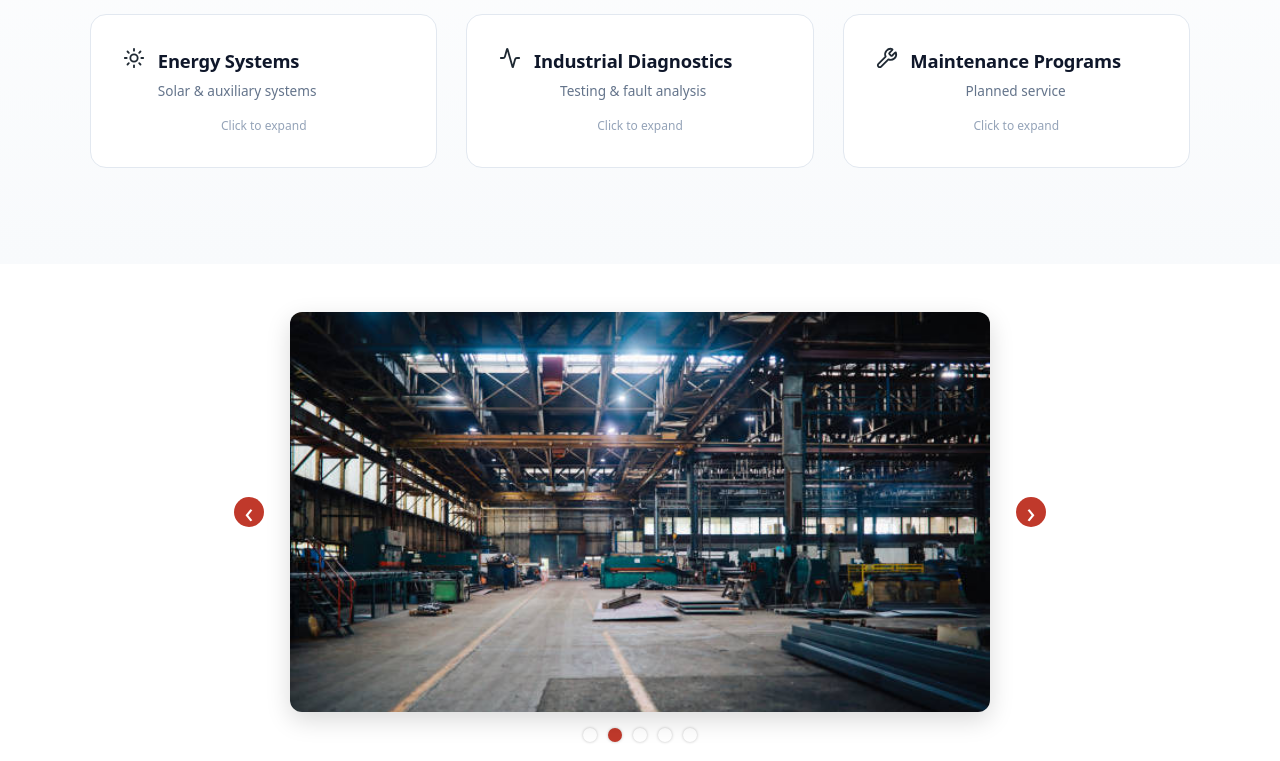
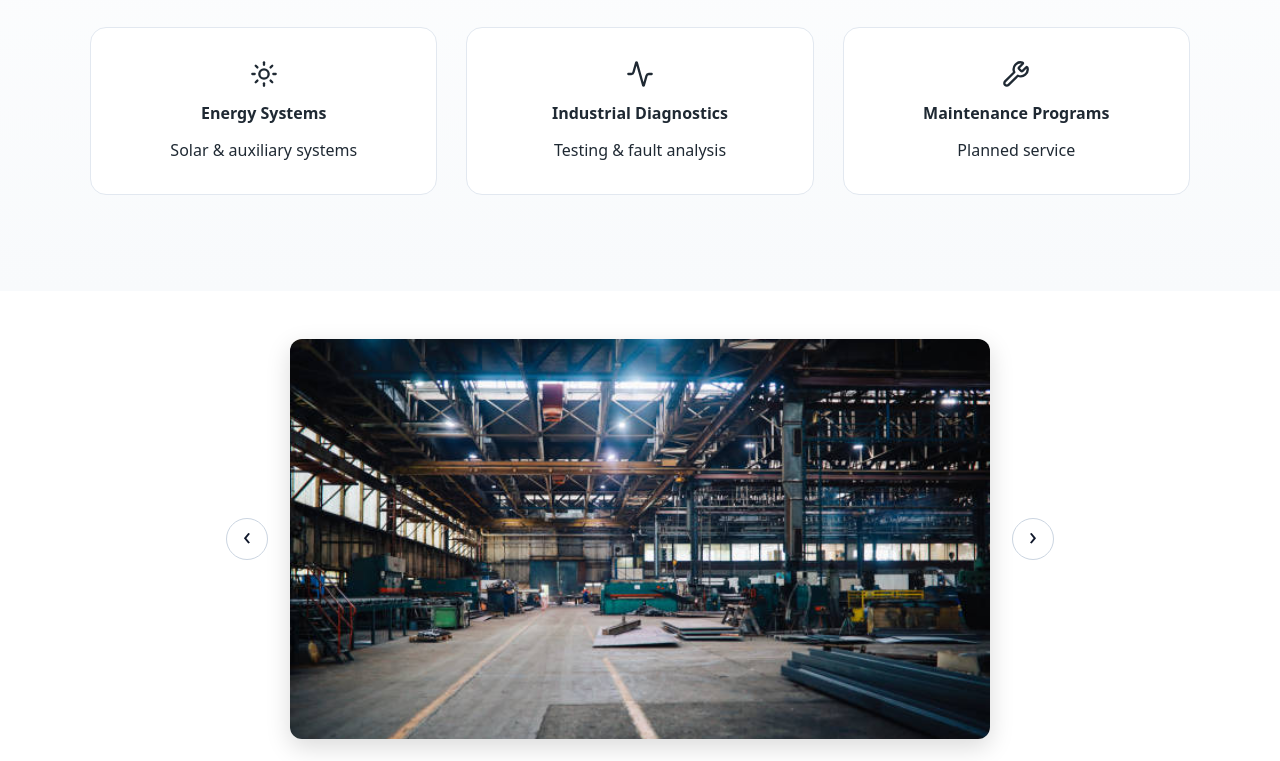
Before and after one commit to martavukovic/Velmot, a Next.js app: page / in a window 1280 px wide. Shown: the part 899-1660 px from the top of the page. Built offline with nearby package versions, Linux system fonts and the light colour scheme.

Commit message:
Refreshing homepage

```diff
--- a/src/app/Home.module.css
+++ b/src/app/Home.module.css
@@ -198,61 +198,6 @@
   box-shadow: 0 8px 24px rgba(0, 0, 0, 0.15);
 }
 
-
-.carouselBtn {
-  width: 30px;
-  height: 30px;
-
-  background: #c0392b;
-  border: none;
-  border-radius: 50%;
-
-  color: white;
-  font-size: 1.8rem;
-  font-weight: 300;
-  line-height: 1;
-
-  display: flex;
-  align-items: center;
-  justify-content: center;
-
-  cursor: pointer;
-  user-select: none;
-
-  transition:
-    background-color 0.2s ease,
-    transform 0.15s ease,
-    box-shadow 0.2s ease;
-}
-
-.carouselBtn:hover {
-  background: #af2e26;
-  transform: translateY(-1px);
-  box-shadow: 0 6px 16px rgba(192, 57, 43, 0.35);
-}
-
-.carouselBtn:active {
-  background: #8b231d;
-  transform: translateY(0);
-  box-shadow: 0 3px 8px rgba(192, 57, 43, 0.35);
-}
-
-.carouselBtn:first-child {
-  position: absolute;
-  left: -56px;
-}
-
-.carouselBtn:last-child {
-  position: absolute;
-  right: -56px;
-}
-
-.carouselDots {
-  margin-top: 1rem;
-  display: flex;
-  gap: 0.7rem;
-}
-
 .dot {
   width: 14px;
   height: 14px;
@@ -264,6 +209,45 @@
 
 .activeDot {
   background-color: #c0392b;
+}
+
+.arrow {
+  position: absolute;
+  top: 50%;
+  transform: translateY(-50%);
+  background: transparent;
+  border: 1px solid #cbd5e1;
+  color: #0f172a;
+  width: 42px;
+  height: 42px;
+  border-radius: 50%;
+  font-size: 1.6rem;
+  font-weight: 400;
+  padding-bottom: 5.5px;
+  cursor: pointer;
+
+  display: flex;
+  align-items: center;
+  justify-content: center;
+
+  transition:
+    background-color 0.2s ease,
+    border-color 0.2s ease,
+    transform 0.15s ease;
+}
+
+.arrow:hover {
+  background-color: #f1f5f9;
+  border-color: #94a3b8;
+  transform: translateY(-50%) scale(1.05);
+}
+
+.left {
+  left: -64px;   /* IZVAN SLIKE */
+}
+
+.right {
+  right: -64px;  /* IZVAN SLIKE */
 }
 
 /* ======================
@@ -354,6 +338,88 @@
 }
 
 /* ======================
+   SERVICES – CENTERED
+====================== */
+
+.card {
+  display: flex;
+  flex-direction: column;
+  align-items: center;
+  text-align: center;
+  gap: 0.8rem;
+}
+
+/* ======================
+   MODAL
+====================== */
+
+.modalOverlay {
+  position: fixed;
+  inset: 0;
+  background: rgba(15, 23, 42, 0.65);
+  backdrop-filter: blur(4px);
+  display: flex;
+  align-items: center;
+  justify-content: center;
+  z-index: 2000;
+  animation: fadeIn 0.25s ease;
+}
+
+
+.modal {
+  background: white;
+  border-radius: 20px;
+  padding: 2.6rem 2.4rem;
+  max-width: 520px;
+  width: 90%;
+  text-align: center;
+  box-shadow: 0 40px 90px rgba(0,0,0,0.35);
+  animation: scaleIn 0.25s ease;
+}
+
+.modalTitle {
+  font-weight: 500;
+  display: flex;
+  justify-content:center;
+  align-items: center;
+  margin-bottom: 15px;
+  padding-right: 35px;
+}
+
+.modalTitle h3 {
+  padding-left: 15px;
+}
+
+.modal p {
+  font-size: 0.95rem;
+  line-height: 1.6;
+  color: rgba(15, 23, 42, 0.879);
+  display: flex;
+  justify-content: flex-start;
+}
+
+.modalClose {
+  margin-top: 1.6rem;
+  padding: 0.6rem 1.8rem;
+  border-radius: 999px;
+  border: none;
+  background: #c0392b;
+  color: white;
+  cursor: pointer;
+}
+
+@keyframes fadeIn {
+  from { opacity: 0; }
+  to { opacity: 1; }
+}
+
+@keyframes scaleIn {
+  from { transform: scale(0.92); opacity: 0; }
+  to { transform: scale(1); opacity: 1; }
+}
+
+
+/* ======================
    RESPONSIVE
 ====================== */
 @media (max-width: 768px) {
@@ -396,4 +462,12 @@
     display: inline-block;
     margin: 0 auto;
   }
+
+    .left {
+    left: -36px;
+  }
+
+  .right {
+    right: -36px;
+  }
 }
--- a/src/app/page.jsx
+++ b/src/app/page.jsx
@@ -1,4 +1,6 @@
 "use client";
+
+import Head from "next/head";
 import { useState, useEffect } from "react";
 import {
   Settings,
@@ -58,26 +60,31 @@ const images = [
 ];
 
 export default function HomePage() {
-  const [active, setActive] = useState(null);
+  const [activeService, setActiveService] = useState(null);
   const [currentIndex, setCurrentIndex] = useState(0);
   const [isPaused, setIsPaused] = useState(false);
   const [fade, setFade] = useState(true);
 
   useEffect(() => {
+    const esc = (e) => e.key === "Escape" && setActiveService(null);
+    window.addEventListener("keydown", esc);
+    return () => window.removeEventListener("keydown", esc);
+  }, []);
+
+  useEffect(() => {
     if (isPaused) return;
-
     const interval = setInterval(() => {
-      setFade(false); // fade out
+      setFade(false);
       setTimeout(() => {
         setCurrentIndex((prev) => (prev + 1) % images.length);
-        setFade(true); // fade in
-      }, 400); // trajanje fade out
+        setFade(true);
+      }, 400);
     }, 4000);
-
     return () => clearInterval(interval);
   }, [isPaused]);
 
-  const prevImage = () => {
+  const handlePrev = () => {
+    setIsPaused(true);
     setFade(false);
     setTimeout(() => {
       setCurrentIndex((prev) => (prev === 0 ? images.length - 1 : prev - 1));
@@ -85,7 +92,8 @@ export default function HomePage() {
     }, 400);
   };
 
-  const nextImage = () => {
+  const handleNext = () => {
+    setIsPaused(true);
     setFade(false);
     setTimeout(() => {
       setCurrentIndex((prev) => (prev + 1) % images.length);
@@ -93,17 +101,17 @@ export default function HomePage() {
     }, 400);
   };
 
-  const handlePrev = () => {
-    setIsPaused(true);
-    prevImage();
-  };
+  return (
+    <>
+      <Head>
+        <title>Velmot – Electrotechnical Services</title>
+        <link
+          rel="icon"
+          href="/images/velmot_cut_logo.png"
+          type="image/png"
+        />
+      </Head>
 
-  const handleNext = () => {
-    setIsPaused(true);
-    nextImage();
-  };
-
-  return (
       <main className={styles.page}>
         {/* HERO */}
         <section className={styles.hero}>
@@ -133,81 +141,66 @@ export default function HomePage() {
               return (
                 <button
                   key={i}
-                className={`${styles.card} ${
-                  active === i ? styles.active : ""
-                }`}
-                onClick={() => setActive(active === i ? null : i)}
+                  className={styles.card}
+                  onClick={() => setActiveService(s)}
                 >
-                <div className={styles.cardHeader}>
-                  <Icon size={22} />
-                  <div>
+                  <Icon size={28} />
                   <h3>{s.title}</h3>
-                    <span>{s.short}</span>
-                  </div>
-                </div>
-
-                <div
-                  className={`${styles.cardBody} ${
-                    active === i ? styles.expand : styles.collapse
-                  }`}
-                >
-                  <p>{s.long}</p>
-                </div>
-
-                {active !== i && (
-                  <span className={styles.expandHint}>
-                    Click to expand
-                  </span>
-                )}
+                  <p>{s.short}</p>
                 </button>
               );
             })}
           </div>
         </section>
 
+        {/* MODAL */}
+        {activeService && (
+          <div
+            className={styles.modalOverlay}
+            onClick={() => setActiveService(null)}
+          >
+            <div
+              className={styles.modal}
+              onClick={(e) => e.stopPropagation()}
+            >
+              <div className={styles.modalTitle}>
+                <activeService.icon size={36} />
+                <h3>{activeService.title}</h3>
+              </div>
+              <p>{activeService.long}</p>
+              <button
+                className={styles.modalClose}
+                onClick={() => setActiveService(null)}
+              >
+                Close
+              </button>
+            </div>
+          </div>
+        )}
+
         {/* IMAGE CAROUSEL */}
         <section className={styles.carouselSection}>
           <div className={styles.carousel}>
-          <button onClick={handlePrev} className={styles.carouselBtn}>‹</button>
+            <button
+              onClick={handlePrev}
+              className={`${styles.arrow} ${styles.left}`}
+            >
+              ‹
+            </button>
 
             <img
               src={images[currentIndex]}
-            alt={`Gallery image ${currentIndex + 1}`}
+              alt=""
               className={styles.carouselImage}
-            style={{ opacity: fade ? 1 : 0, transition: "opacity 0.4s ease-in-out" }}
+              style={{ opacity: fade ? 1 : 0 }}
             />
 
-          <button onClick={handleNext} className={styles.carouselBtn}>›</button>
-        </div>
-
-        <div className={styles.carouselDots}>
-          {images.map((_, i) => (
-            <span
-              key={i}
-              role="button"
-              tabIndex={0}
-              aria-label={`Go to image ${i + 1}`}
-              className={`${styles.dot} ${
-                currentIndex === i ? styles.activeDot : ""
-              }`}
-              onClick={() => {
-                setFade(false);
-                setTimeout(() => {
-                  setCurrentIndex(i);
-                  setFade(true);
-                }, 400);
-              }}
-              onKeyDown={(e) => {
-                if (e.key === "Enter" || e.key === " ") {
-                  setFade(false);
-                  setTimeout(() => {
-                    setCurrentIndex(i);
-                    setFade(true);
-                  }, 400);
-                }
-              }}
-            />
-          ))}
+            <button
+              onClick={handleNext}
+              className={`${styles.arrow} ${styles.right}`}
+            >
+              ›
+            </button>
           </div>
         </section>
 
@@ -262,5 +255,6 @@ export default function HomePage() {
           </div>
         </footer>
       </main>
+    </>
   );
 }
```
Also changed, not shown: public/images/Velmot_cut_logo.png (added). Lines whose indentation alone changed are shown as unchanged.
